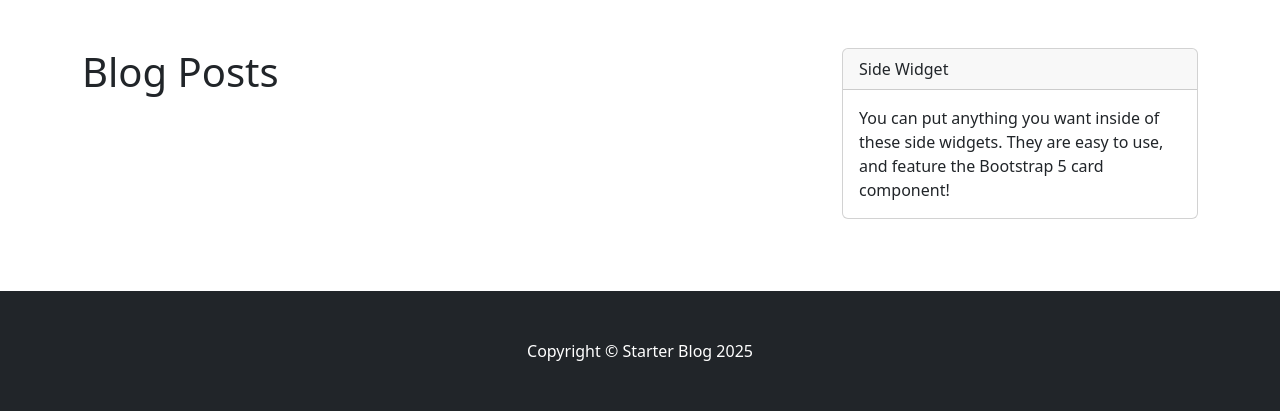
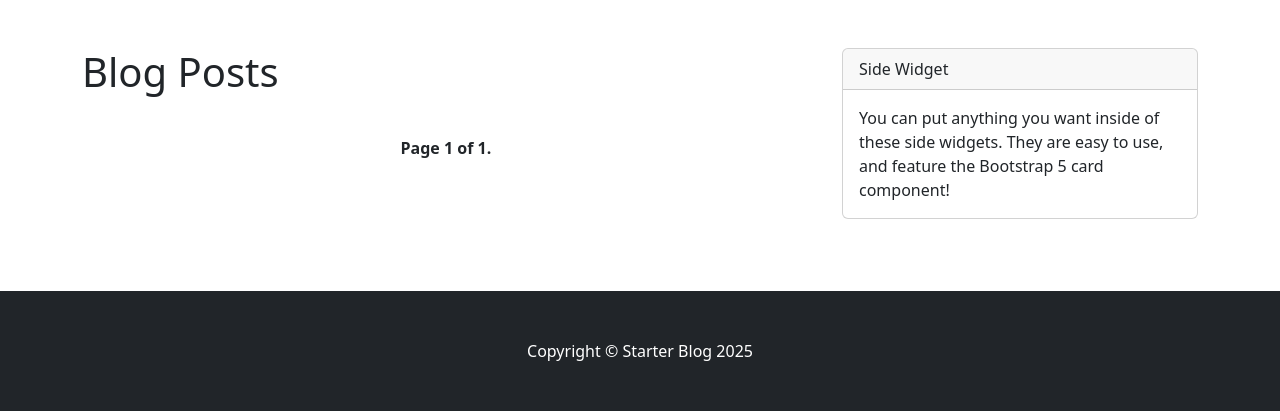
Before and after one commit to johnclamy/blogwebsiteproject, a Django app: page /blog/ in a window 1280 px wide. Shown: the part 56-476 px from the top of the page. Run offline with Django 5.2, Linux system fonts and the light colour scheme; data that the repository does not hold is empty.

Commit message:
include the pagination.html

```diff
--- a/website/blog/templates/blog/post/list.html
+++ b/website/blog/templates/blog/post/list.html
@@ -30,5 +30,7 @@
         </section>
         {% endfor %}
     </article>
+    <!-- Pagination -->
+    {% include "pagination.html" with page=posts %}
 </div>
 {% endblock content %}
```
